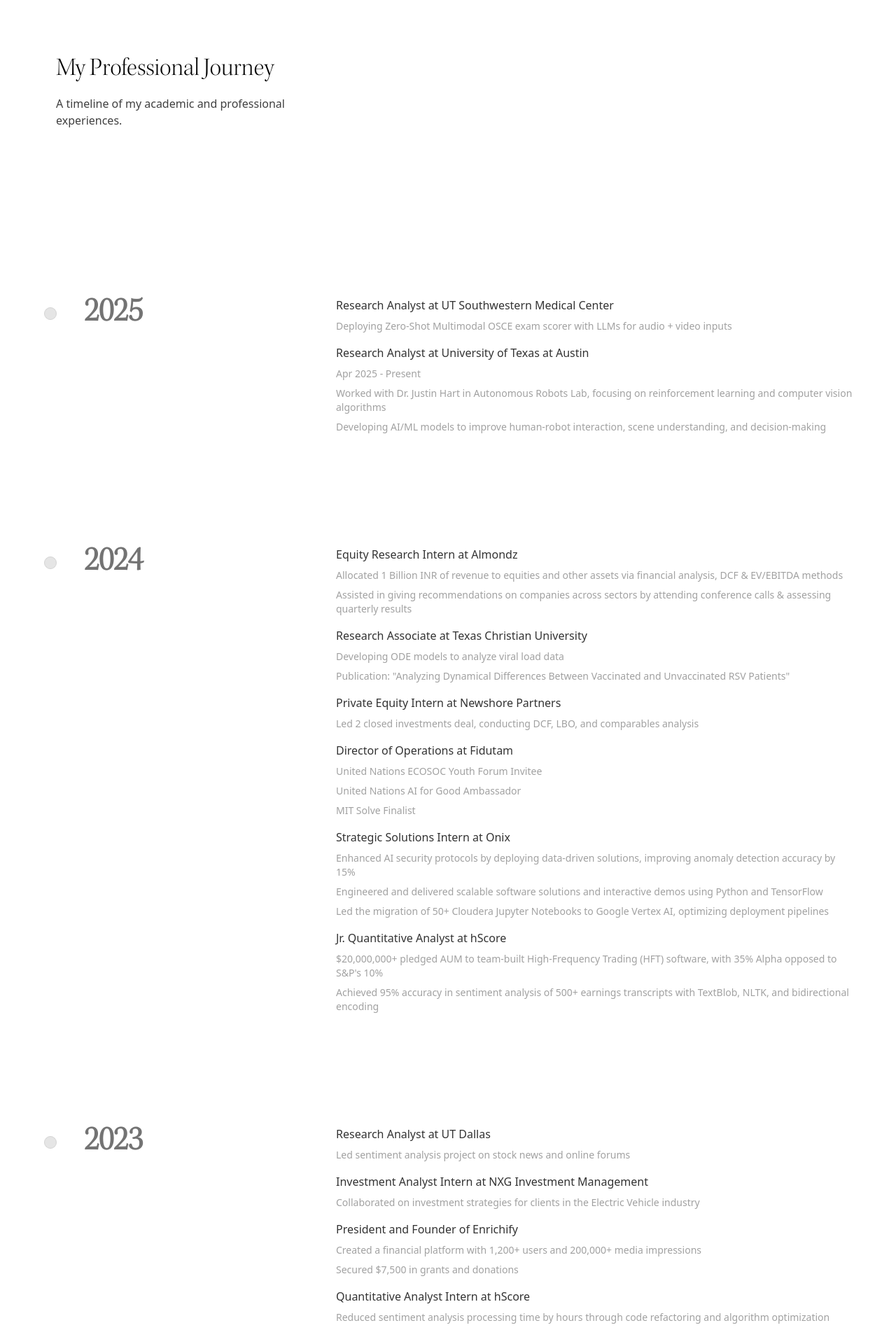
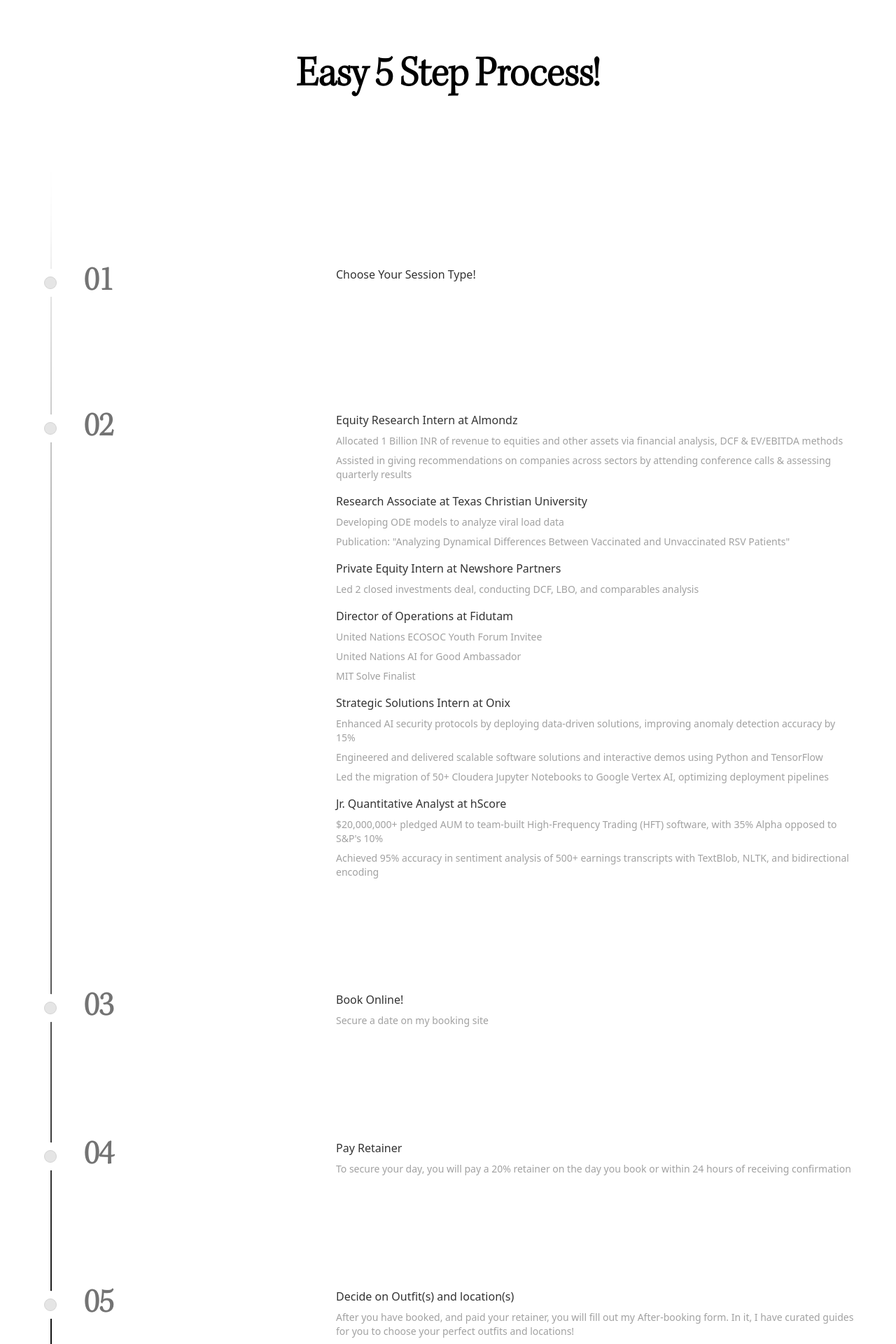
Before and after one commit to ethany04/mailey-studios, a Next.js app in the folder mailey/: page /booking in a window 1280 px wide. Shown: the part 800-2720 px from the top of the page at 70% size. Built offline with nearby package versions, Linux system fonts and the light colour scheme.

Commit message:
updated homepage and added timeline

```diff
--- a/mailey/app/booking/page.tsx
+++ b/mailey/app/booking/page.tsx
@@ -5,38 +5,21 @@
 import Link from "next/link";
 import { ChevronDown } from "lucide-react";
 import { Timeline } from "../components/Timeline";
+import PhotoCarousel from "../components/PhotoCarousel";
 
 export default function BookingPage() {
   const [showContent, setShowContent] = useState(false);
   const timelineData = [
     {
-      title: "2025",
+      title: "01",
       content: (
         <div className="space-y-2">
-          <p className="font-medium">
-            Research Analyst at UT Southwestern Medical Center
-          </p>
-          <p className="text-sm text-neutral-400">
-            Deploying Zero-Shot Multimodal OSCE exam scorer with LLMs for audio
-            + video inputs
-          </p>
-          <p className="font-medium mt-4">
-            Research Analyst at University of Texas at Austin
-          </p>
-          <p className="text-sm text-neutral-400">Apr 2025 - Present</p>
-          <p className="text-sm text-neutral-400">
-            Worked with Dr. Justin Hart in Autonomous Robots Lab, focusing on
-            reinforcement learning and computer vision algorithms
-          </p>
-          <p className="text-sm text-neutral-400">
-            Developing AI/ML models to improve human-robot interaction, scene
-            understanding, and decision-making
-          </p>
+          <p className="font-medium">Choose Your Session Type! </p>
         </div>
       ),
     },
     {
-      title: "2024",
+      title: "02",
       content: (
         <div className="space-y-2">
           <p className="font-medium">Equity Research Intern at Almondz</p>
@@ -99,52 +82,44 @@
       ),
     },
     {
-      title: "2023",
+      title: "03",
       content: (
         <div className="space-y-2">
-          <p className="font-medium">Research Analyst at UT Dallas</p>
+          <p className="font-medium">Book Online!</p>
           <p className="text-sm text-neutral-400">
-            Led sentiment analysis project on stock news and online forums
-          </p>
-          <p className="font-medium mt-4">
-            Investment Analyst Intern at NXG Investment Management
-          </p>
-          <p className="text-sm text-neutral-400">
-            Collaborated on investment strategies for clients in the Electric
-            Vehicle industry
-          </p>
-          <p className="font-medium mt-4">President and Founder of Enrichify</p>
-          <p className="text-sm text-neutral-400">
-            Created a financial platform with 1,200+ users and 200,000+ media
-            impressions
-          </p>
-          <p className="text-sm text-neutral-400">
-            Secured $7,500 in grants and donations
-          </p>
-          <p className="font-medium mt-4">
-            Quantitative Analyst Intern at hScore
-          </p>
-          <p className="text-sm text-neutral-400">
-            Reduced sentiment analysis processing time by hours through code
-            refactoring and algorithm optimization
+            Secure a date on my booking site
           </p>
         </div>
       ),
     },
     {
-      title: "Education",
+      title: "04",
       content: (
         <div className="space-y-2">
-          <p className="font-medium">The University of Texas at Austin</p>
+          <p className="font-medium">Pay Retainer</p>
           <p className="text-sm text-neutral-400">
-            B.Sc. in Computer Science & B.Sc. in Applied Math
-          </p>
-          <p className="font-medium mt-4">Carroll High School</p>
-          <p className="text-sm text-neutral-400">
-            GPA 105.0/100 | Rank 27/721
+            To secure your day, you will pay a 20% retainer on the day you book
+            or within 24 hours of receiving confirmation
           </p>
         </div>
       ),
+    },
+    {
+      title: "05",
+      content: (
+        <div className="space-y-2">
+          <p className="font-medium">Decide on Outfit(s) and location(s)</p>
+          <p className="text-sm text-neutral-400">
+            After you have booked, and paid your retainer, you will fill out my
+            After-booking form. In it, I have curated guides for you to choose
+            your perfect outfits and locations!
+          </p>
+        </div>
+      ),
+    },
+    {
+      title: "Go to Shoot Day and Celebrate!",
+      content: <div className="space-y-2"></div>,
     },
   ];
 
@@ -194,7 +169,7 @@
                     src="/booking/senior_shoots.jpg"
                     alt="High School Senior Photography"
                     fill
-                    className="object-cover grayscale"
+                    className="object-cover"
                   />
                 </div>
               </div>
@@ -247,7 +222,7 @@
                     src="/booking/editorial_shoots.jpg"
                     alt="Editorial Photography"
                     fill
-                    className="object-cover grayscale"
+                    className="object-cover"
                   />
                 </div>
               </div>
@@ -300,11 +275,11 @@
                     src="/booking/lifestyle_shoots.jpg"
                     alt="Lifestyle Photography"
                     fill
-                    className="object-cover grayscale"
+                    className="object-cover"
                   />
                 </div>
               </div>
-              <div className="lg:w-1/2 text-center lg:text-left">
+              <div className="lg:w-1/2 text-center">
                 <h3 className="text-3xl md:text-4xl font-bold text-black mb-8 tracking-wider">
                   LIFESTYLE
                 </h3>
@@ -356,6 +331,7 @@
           </div>
         </div>
       </section>
+      <PhotoCarousel />
     </main>
   );
 }
--- a/mailey/app/components/Timeline.tsx
+++ b/mailey/app/components/Timeline.tsx
@@ -33,17 +33,11 @@
   const opacityTransform = useTransform(scrollYProgress, [0, 0.1], [0, 1]);
 
   return (
-    <div
-      className="w-full bg-white dark:bg-neutral-950 font-sans md:px-10"
-      ref={containerRef}
-    >
+    <div className="w-full bg-white font-sans md:px-10" ref={containerRef}>
       <div className="max-w-7xl mx-auto py-20 px-4 md:px-8 lg:px-10">
-        <h2 className="text-lg md:text-4xl mb-4 text-black dark:text-white max-w-4xl">
-          My Professional Journey
-        </h2>
-        <p className="text-neutral-700 dark:text-neutral-300 text-sm md:text-base max-w-sm">
-          A timeline of my academic and professional experiences.
-        </p>
+        <h1 className="text-4xl md:text-6xl text-black max-w-4xl text-center mx-auto font-bold">
+          Easy 5 Step Process!
+        </h1>
       </div>
 
       <div ref={ref} className="relative max-w-7xl mx-auto pb-20">
@@ -80,7 +74,7 @@
               height: heightTransform,
               opacity: opacityTransform,
             }}
-            className="absolute inset-x-0 top-0  w-[2px] bg-gradient-to-t from-purple-500 via-blue-500 to-transparent from-[0%] via-[10%] rounded-full"
+            className="absolute inset-x-0 top-0  w-[2px] bg-gradient-to-t from-black via-black to-transparent from-[0%] via-[10%] rounded-full"
           />
         </div>
       </div>
--- a/mailey/app/page.tsx
+++ b/mailey/app/page.tsx
@@ -20,7 +20,7 @@
 
       {/* Hero Section */}
       <section className="relative h-screen w-full flex flex-col items-center justify-center z-10">
-        <h1 className="text-9xl md:text-7xl font-bold text-white mb-6 tracking-wider">
+        <h1 className="text-9xl md:text-7xl text-white mb-6 tracking-wider">
           LIVE IN THE MOMENT
         </h1>
         <Link
```
